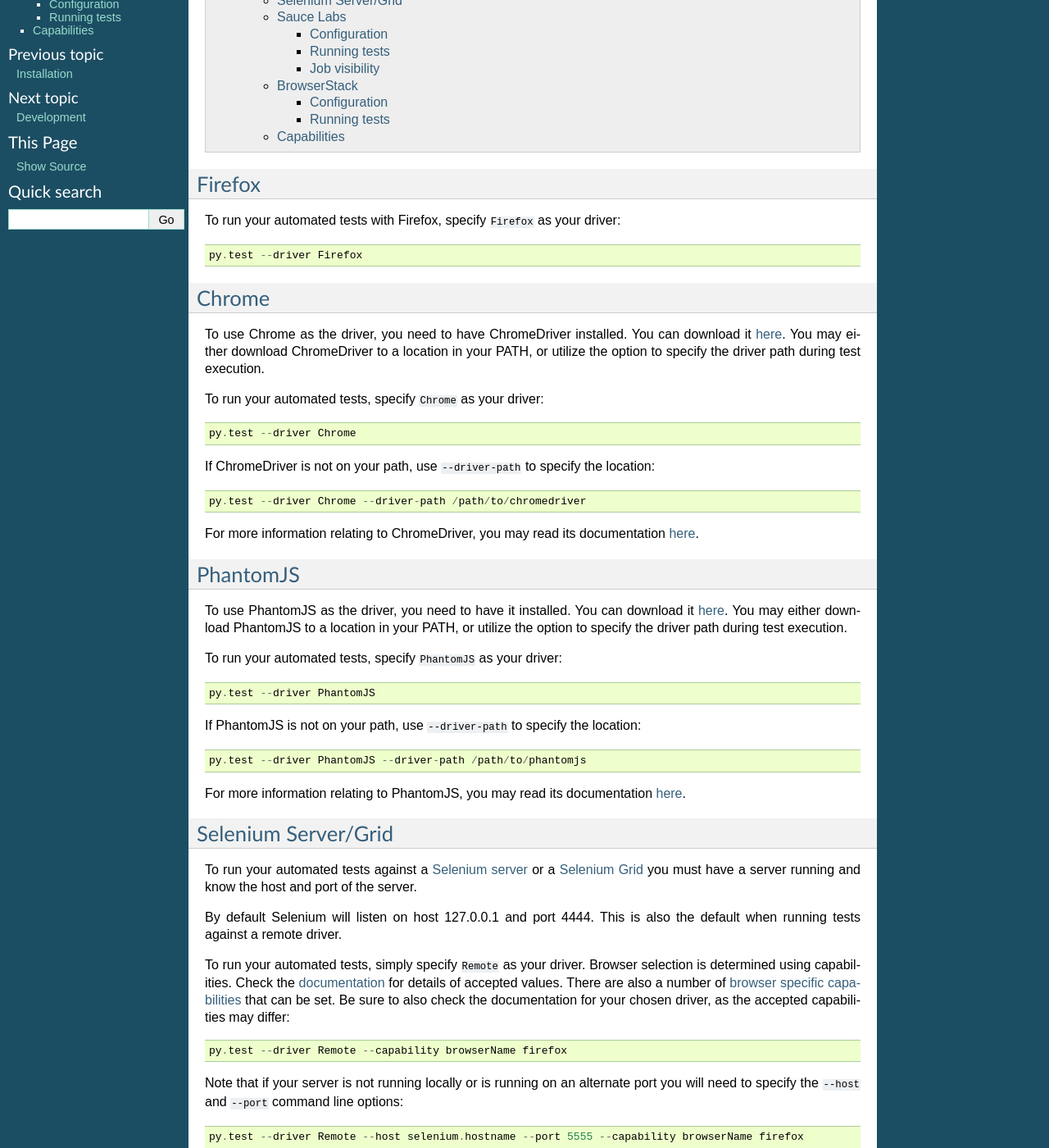
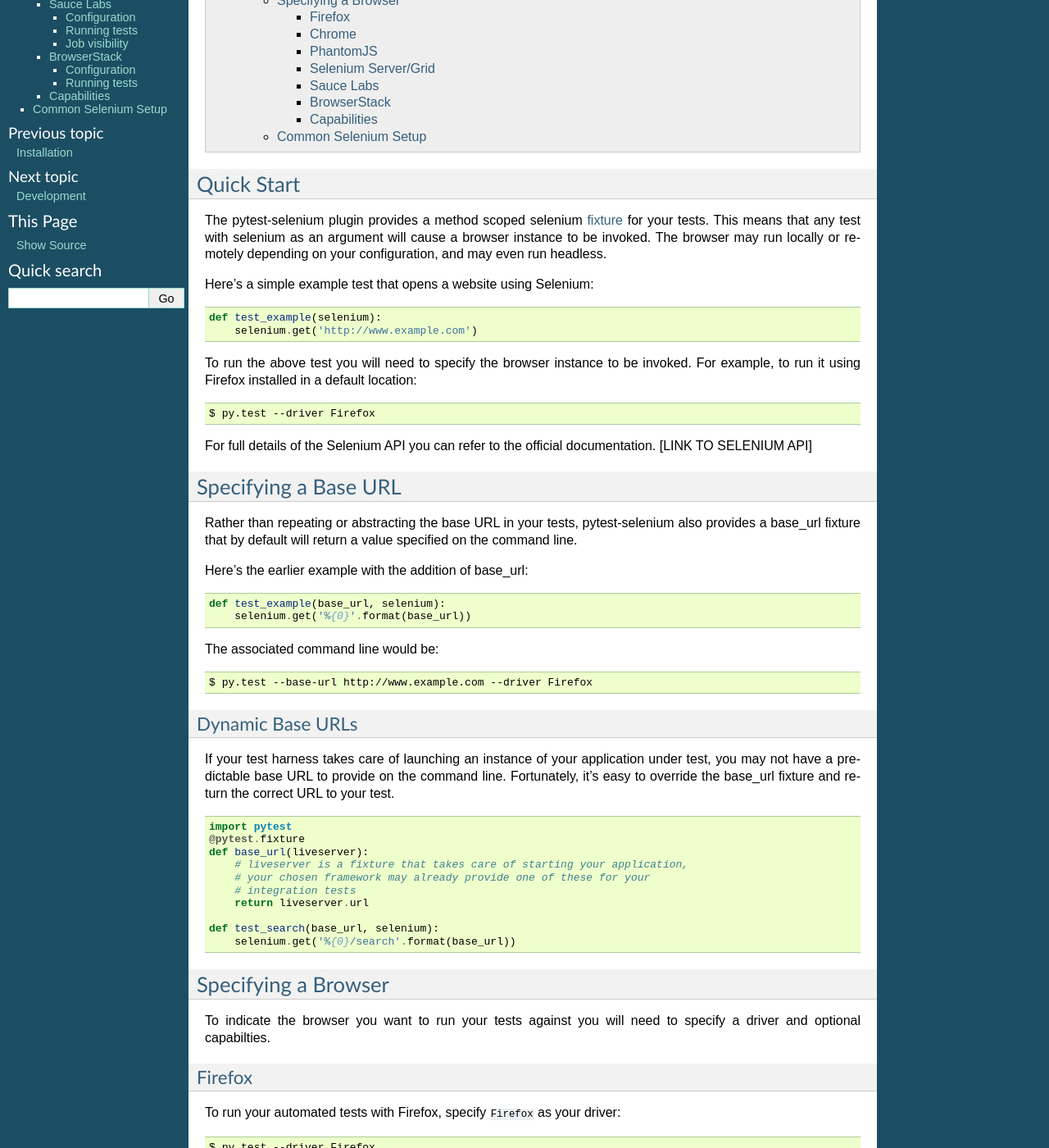
Before and after one commit to pytest-dev/pytest-selenium, a Sphinx documentation site: the page built from docs/user_guide.rst, in a window 1280 px wide and 1400 px high, scrolled down 237 px. Shown: the whole window at 82% size. Built offline with Sphinx 7.4.7, drawn with Linux system fonts in a browser that asks for light colours; some of the changed text lies outside the part shown.

Commit message:
Add more documentation

```diff
--- a/docs/development.rst
+++ b/docs/development.rst
@@ -17,6 +17,8 @@
 Running Tests
 -------------
 
-You will need `pytest <http://pytest.org/>`_ installed to run the tests::
+You will need `pytest <http://pytest.org/>`_ installed to run the tests:
 
-  py.test testing
+.. code-block:: bash
+
+  $ py.test testing
--- a/docs/user_guide.rst
+++ b/docs/user_guide.rst
@@ -1,17 +1,93 @@
 User Guide
 ==========
 
-.. contents::
+.. contents:: :depth: 3
+
+Quick Start
+***********
+
+The pytest-selenium plugin provides a method scoped selenium
+`fixture <http://pytest.org/latest/fixture.html>`_ for your tests. This means
+that any test with selenium as an argument will cause a browser instance to be
+invoked. The browser may run locally or remotely depending on your
+configuration, and may even run headless.
+
+Here's a simple example test that opens a website using Selenium:
+
+.. code-block:: python
+
+  def test_example(selenium):
+      selenium.get('http://www.example.com')
+
+To run the above test you will need to specify the browser instance to be
+invoked. For example, to run it using Firefox installed in a default location:
+
+
+.. code-block:: bash
+
+  $ py.test --driver Firefox
+
+For full details of the Selenium API you can refer to the official
+documentation. [LINK TO SELENIUM API]
+
+Specifying a Base URL
+*********************
+
+Rather than repeating or abstracting the base URL in your tests, pytest-selenium
+also provides a base_url fixture that by default will return a value specified
+on the command line.
+
+Here's the earlier example with the addition of base_url:
+
+.. code-block:: python
+
+  def test_example(base_url, selenium):
+      selenium.get('%{0}'.format(base_url))
+
+The associated command line would be:
+
+.. code-block:: bash
+
+  $ py.test --base-url http://www.example.com --driver Firefox
+
+Dynamic Base URLs
+-----------------
+
+If your test harness takes care of launching an instance of your application
+under test, you may not have a predictable base URL to provide on the command
+line. Fortunately, it's easy to override the base_url fixture and return the
+correct URL to your test.
+
+.. code-block:: python
+
+  import pytest
+  @pytest.fixture
+  def base_url(liveserver):
+      # liveserver is a fixture that takes care of starting your application,
+      # your chosen framework may already provide one of these for your
+      # integration tests
+      return liveserver.url
+
+  def test_search(base_url, selenium):
+      selenium.get('%{0}/search'.format(base_url))
+
+Specifying a Browser
+********************
+
+To indicate the browser you want to run your tests against you will need to
+specify a driver and optional capabilties.
 
 Firefox
-*******
+-------
 
-To run your automated tests with Firefox, specify ``Firefox`` as your driver::
+To run your automated tests with Firefox, specify ``Firefox`` as your driver:
 
-  py.test --driver Firefox
+.. code-block:: bash
+
+  $ py.test --driver Firefox
 
 Chrome
-******
+------
 
 To use Chrome as the driver, you need to have ChromeDriver installed. You can
 download it
@@ -19,40 +95,48 @@
 You may either download ChromeDriver to a location in your PATH, or utilize
 the option to specify the driver path during test execution.
 
-To run your automated tests, specify ``Chrome`` as your driver::
+To run your automated tests, specify ``Chrome`` as your driver:
 
-  py.test --driver Chrome
+.. code-block:: bash
+
+  $ py.test --driver Chrome
 
 If ChromeDriver is not on your path, use ``--driver-path`` to specify the
-location::
+location:
 
-  py.test --driver Chrome --driver-path /path/to/chromedriver
+.. code-block:: bash
+
+  $ py.test --driver Chrome --driver-path /path/to/chromedriver
 
 For more information relating to ChromeDriver, you may read its documentation
 `here <https://sites.google.com/a/chromium.org/chromedriver/>`_.
 
 PhantomJS
-*********
+---------
 
 To use PhantomJS as the driver, you need to have it installed. You can download
 it `here <http://phantomjs.org/download.html>`_.
 You may either download PhantomJS to a location in your PATH, or utilize
 the option to specify the driver path during test execution.
 
-To run your automated tests, specify ``PhantomJS`` as your driver::
+To run your automated tests, specify ``PhantomJS`` as your driver:
 
-  py.test --driver PhantomJS
+.. code-block:: bash
+
+  $ py.test --driver PhantomJS
 
 If PhantomJS is not on your path, use ``--driver-path`` to specify the
-location::
+location:
 
-  py.test --driver PhantomJS --driver-path /path/to/phantomjs
+.. code-block:: bash
+
+  $ py.test --driver PhantomJS --driver-path /path/to/phantomjs
 
 For more information relating to PhantomJS, you may read its documentation
 `here <http://phantomjs.org/quick-start.html>`_.
 
 Selenium Server/Grid
-********************
+--------------------
 
 To run your automated tests against a
 `Selenium server <https://github.com/SeleniumHQ/selenium/wiki/RemoteWebDriverServer>`_
@@ -68,19 +152,22 @@
 for details of accepted values. There are also a number of
 `browser specific capabilities <https://github.com/SeleniumHQ/selenium/wiki/DesiredCapabilities#browser-specific-capabilities>`_
 that can be set. Be sure to also check the documentation for your chosen
-driver, as the accepted capabilities may differ::
+driver, as the accepted capabilities may differ:
 
-  py.test --driver Remote --capability browserName firefox
+.. code-block:: bash
+
+  $ py.test --driver Remote --capability browserName firefox
 
 Note that if your server is not running locally or is running on an alternate
 port you will need to specify the ``--host`` and ``--port`` command line
-options::
+options:
 
-  py.test --driver Remote --host selenium.hostname --port 5555 --capability browserName firefox
+.. code-block:: bash
 
+  $ py.test --driver Remote --host selenium.hostname --port 5555 --capability browserName firefox
 
 Sauce Labs
-**********
+----------
 
 To run your automated tests using `Sauce Labs <https://saucelabs.com/>`_, you
 must provide a valid username and API key. This can be done either by using
@@ -88,7 +175,7 @@
 ``SAUCELABS_API_KEY`` environment variables.
 
 Configuration
--------------
+~~~~~~~~~~~~~
 
 Below is an example ``setup.cfg`` showing the configuration options:
 
@@ -106,11 +193,13 @@
 `public restricted <https://saucelabs.com/docs/additional-config#restricted>`_.
 
 Running tests
--------------
+~~~~~~~~~~~~~
 
-To run your automated tests, simply specify ``SauceLabs`` as your driver::
+To run your automated tests, simply specify ``SauceLabs`` as your driver:
 
-  py.test --driver SauceLabs --capability browserName Firefox
+.. code-block:: bash
+
+  $ py.test --driver SauceLabs --capability browserName Firefox
 
 See the `supported platforms <https://docs.saucelabs.com/reference/platforms-configurator/>`_
 to help you with your configuration. Additional capabilities can be set using
@@ -119,7 +208,7 @@
 for full details of what can be configured.
 
 Job visibility
---------------
+~~~~~~~~~~~~~~
 
 You can specify the job sharing level for individual tests by setting a mark on
 the test method. This takes priority over the ``sauce_labs_job_visibility``
@@ -145,7 +234,7 @@
 `Sauce Labs documentation <https://saucelabs.com/docs/additional-config#sharing>`_.
 
 BrowserStack
-************
+------------
 
 To run your automated tests using
 `BrowserStack <https://www.browserstack.com/>`_, you must provide a valid
@@ -154,7 +243,7 @@
 environment variables.
 
 Configuration
--------------
+~~~~~~~~~~~~~
 
 Below is an example ``setup.cfg`` showing the configuration options:
 
@@ -165,11 +254,13 @@
   browserstack_access_key = secret
 
 Running tests
--------------
+~~~~~~~~~~~~~
 
-To run your automated tests, simply specify ``BrowserStack`` as your driver::
+To run your automated tests, simply specify ``BrowserStack`` as your driver:
 
-  py.test --driver BrowserStack --capability browserName Firefox
+.. code-block:: bash
+
+  $ py.test --driver BrowserStack --capability browserName Firefox
 
 See the
 `capabilities documentation <https://www.browserstack.com/automate/capabilities>`_
@@ -177,7 +268,7 @@
 arguments.
 
 Capabilities
-************
+------------
 
 Configuration options are specified using a capabilities dictionary. This is
 required when using a Selenium server to specify the target environment, but
@@ -197,9 +288,11 @@
       "platform": "MAC" }
   }
 
-Simple capabilities can be set or overridden on the command line::
+Simple capabilities can be set or overridden on the command line:
 
-  py.test --driver Remote --capability browserName Firefox
+.. code-block:: bash
+
+  $ py.test --driver Remote --capability browserName Firefox
 
 You can also add or change capabilities by overwriting the ``capabilities``
 fixture:
@@ -211,3 +304,18 @@
   def capabilities(capabilities):
       capabilities['tags'] = ['tag1', 'tag2', 'tag3']
       return capabilities
+
+Common Selenium Setup
+*********************
+
+If you have common setup that you want to apply to your tests, such as setting
+the implicit timeout or window size, you can override the ``selenium`` fixture:
+
+.. code-block:: python
+
+  import pytest
+  @pytest.fixture
+  def selenium(selenium):
+      selenium.implicitly_wait(10)
+      selenium.maximize_window()
+      return selenium
```
Also changed, not shown: docs/installing.rst (+8 -4 lines).
